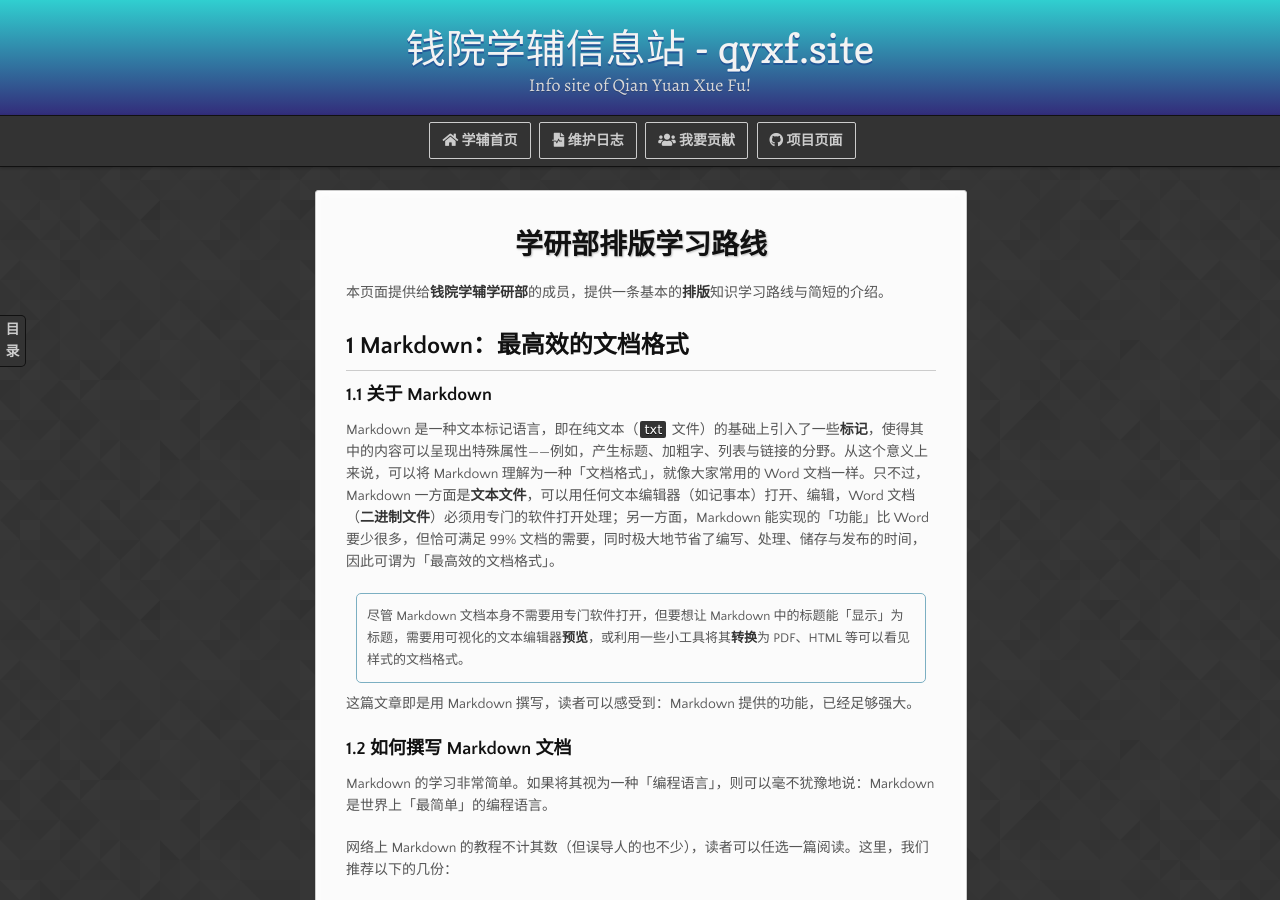
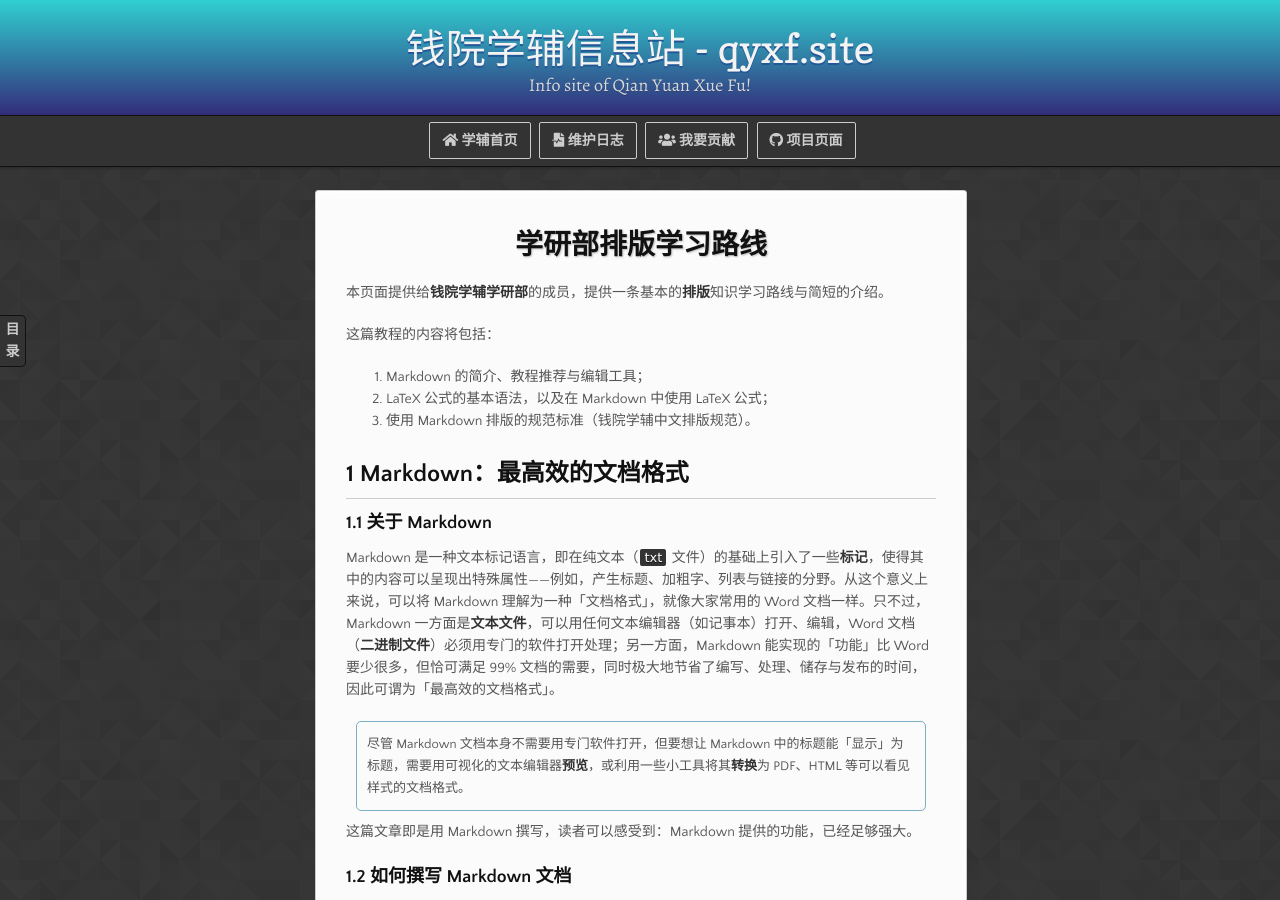
Before and after one commit to qyxf/qyxf.github.io, a Jekyll site: the page built from technique/typeset.md, in a window 1280 px wide and 900 px high. Built offline with Jekyll 4.4.1, drawn with Linux system fonts in a browser that asks for light colours; nearby versions of some CDN libraries; our own code applies the rules of GitHub Pages for plain Markdown files; formulas are drawn with MathJax 3; comment, search, counter and statistics services are not loaded.

Commit message:
Add TOC for typeset tut

```diff
--- a/technique/typeset.md
+++ b/technique/typeset.md
@@ -6,6 +6,12 @@ author: '[![能动少C71尤佳睿](person)](@xjtu-blacksmith)'
 # 学研部排版学习路线
 
 本页面提供给**钱院学辅学研部**的成员，提供一条基本的**排版**知识学习路线与简短的介绍。
+
+这篇教程的内容将包括：
+
+1. Markdown 的简介、教程推荐与编辑工具；
+2. LaTeX 公式的基本语法，以及在 Markdown 中使用 LaTeX 公式；
+3. 使用 Markdown 排版的规范标准（钱院学辅中文排版规范）。
 
 ## 1 Markdown：最高效的文档格式
 
```
